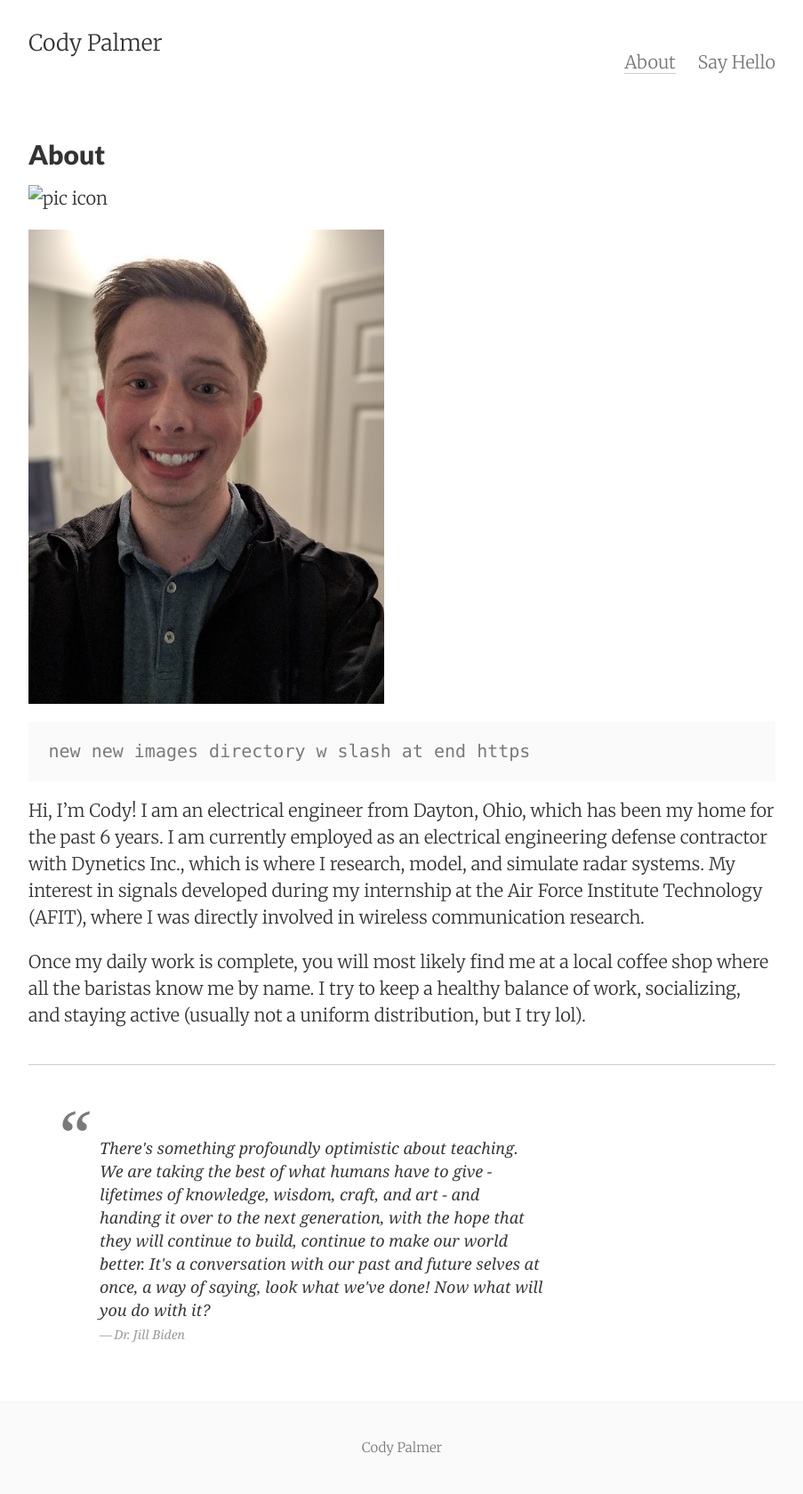
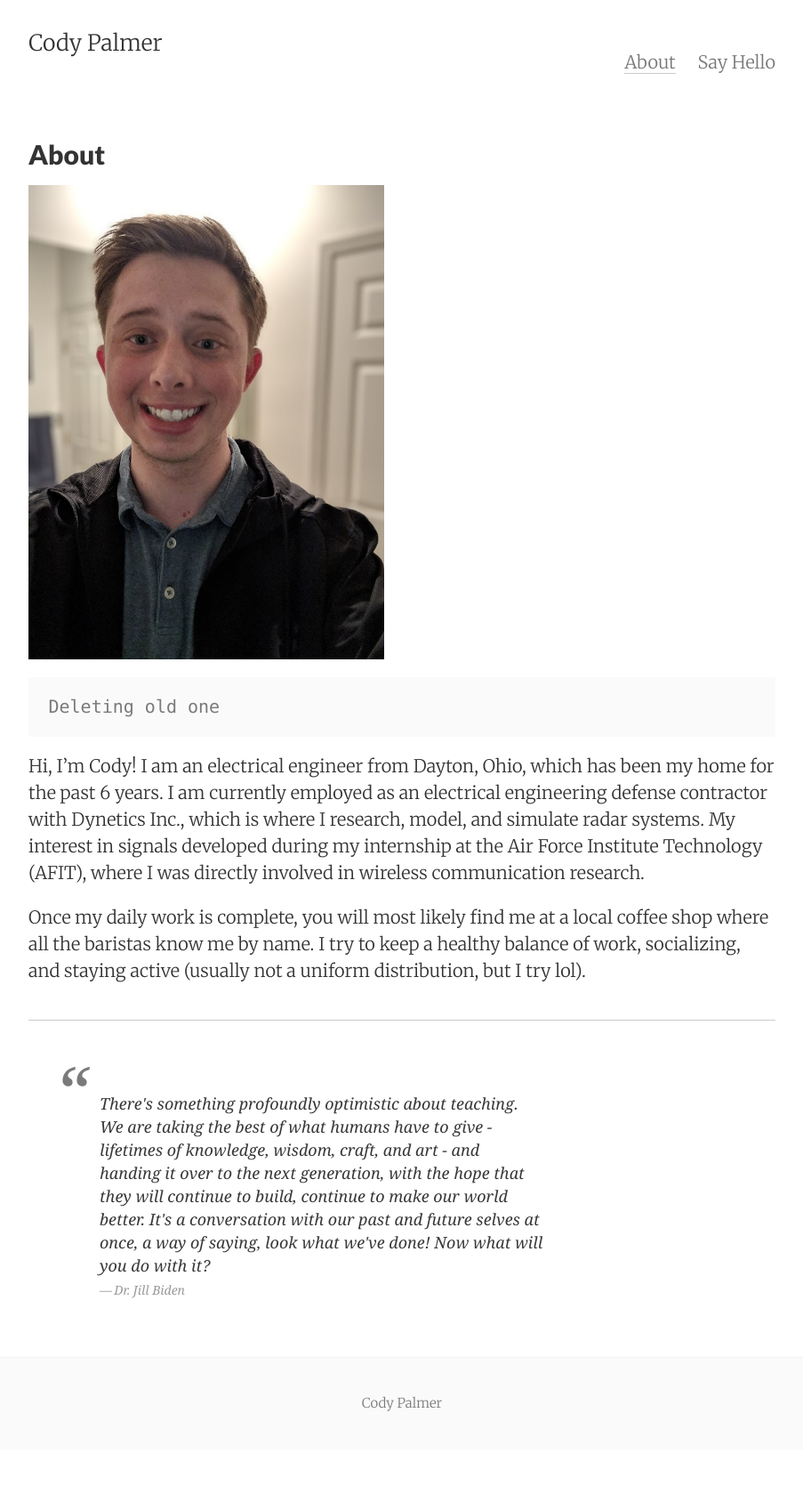
Before and after one commit to palmerco/web_server, a Jekyll site: the page built from about.md, in a window 1280 px wide. Shown: the whole page at 89% size, without its empty margins (188-1091 px from the left). Built offline with Jekyll 4.4.1, drawn with Linux system fonts in a browser that asks for light colours; after the commit the page ends 1629 px from its top, so only the background shows below that.

Commit message:
deleting the old one

```diff
--- a/about.md
+++ b/about.md
@@ -5,12 +5,12 @@ permalink: /about/
 tags: about
 ---
 
-![pic icon](websitePhoto.jpg)
+
 
 <img src="https://github.com/palmerco/web_server/blob/master/images/websitePhoto.jpg" align = "center" width = "400" alt="image description" />
 
 
-	new new images directory w slash at end https
+	Deleting old one
 
 Hi, I’m Cody! I am an electrical engineer from Dayton, Ohio, which has been my home for the past 6 years. I am currently employed as an electrical engineering defense contractor with Dynetics Inc., which is where I research, model, and simulate radar systems. My interest in signals developed during my internship at the Air Force Institute Technology (AFIT), where I was directly involved in wireless communication research.
 
```
